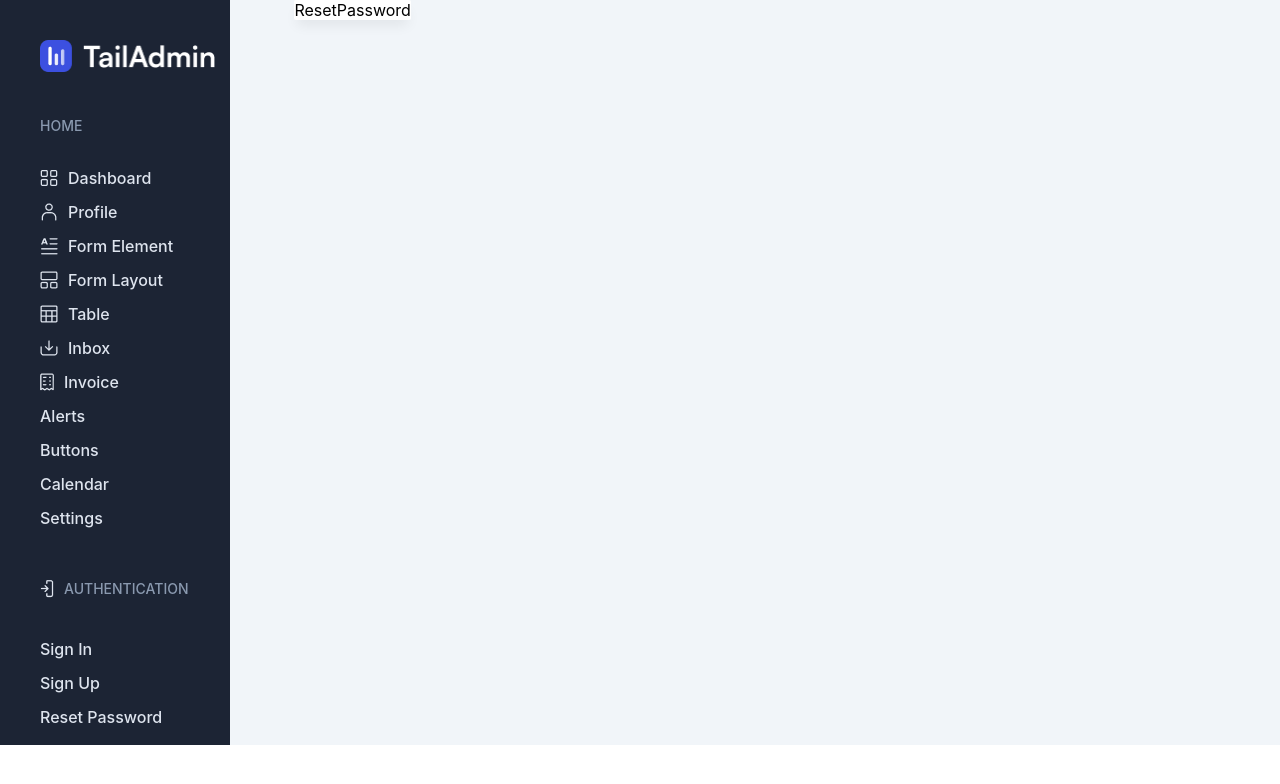
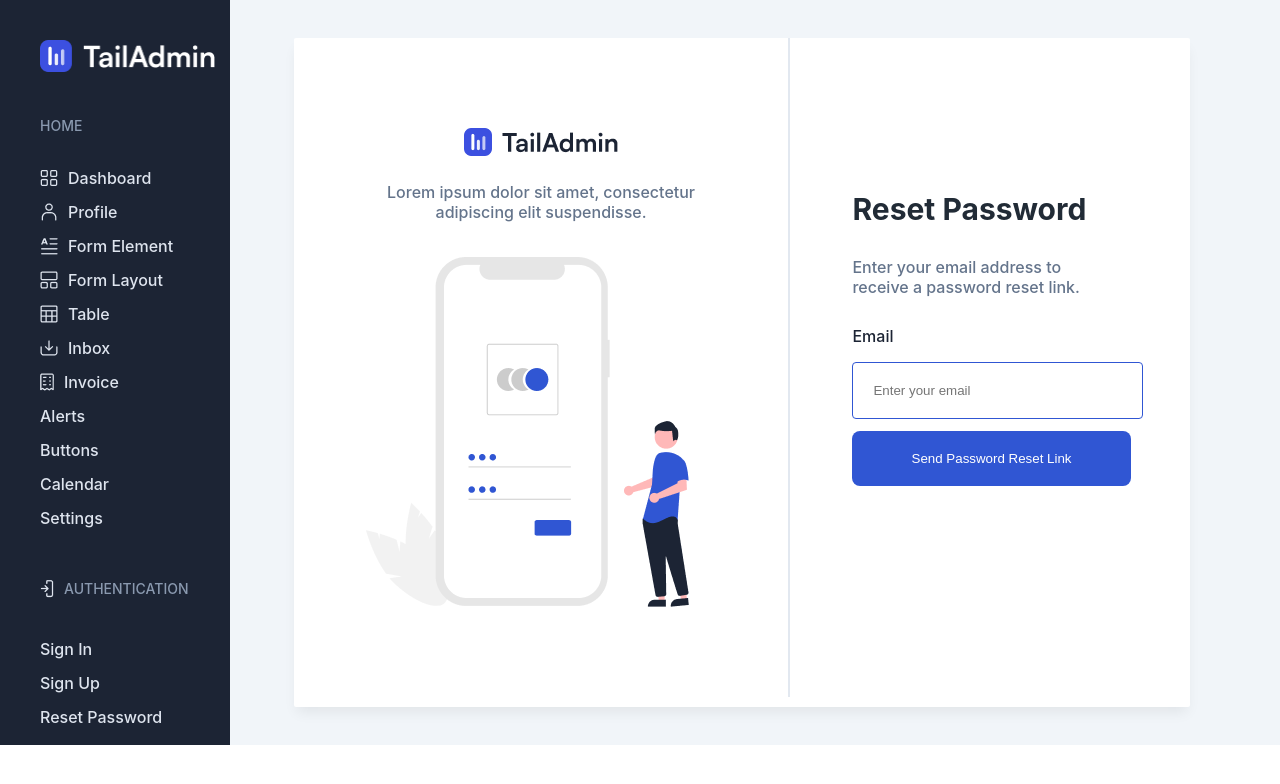
Before and after one commit to Muhametii00/Userdashboard, a React (Create React App) app: page /reset-password in a window 1280 px wide. Shown: the top 784 px of the page. Built offline with nearby package versions, Linux system fonts and the light colour scheme.

Commit message:
finished ResetPassword screen

```diff
--- a/src/components/screens/ResetPassword.js
+++ b/src/components/screens/ResetPassword.js
@@ -1,11 +1,120 @@
 import React from "react";
 import WhiteCard from "../Cards.js/WhiteCard";
+import DarkLogo from "../../assets/icons/DarkLogo.png";
+import UserPhone from "../../assets/icons/UserPhone.png";
 
 export const ResetPassword = () => {
   return (
-    <div>
-      <WhiteCard>
-        <div>ResetPassword</div>
+    <div style={{ width: "70%", marginTop: "3%", marginBottom: "3%" }}>
+      <WhiteCard height="100%" size="100%">
+        <div
+          style={{
+            width: "100%",
+            display: "flex",
+            flexDirection: "row",
+          }}
+        >
+          <div
+            style={{
+              display: "flex",
+              flexDirection: "column",
+              alignItems: "center",
+              padding: "10% 8%",
+              borderRight: "2px solid #E2E8F0",
+            }}
+          >
+            <img style={{ marginBottom: "3%" }} src={DarkLogo} alt="DarkLogo" />
+            <p
+              style={{
+                textAlign: "center",
+                marginBottom: "10%",
+                fontStyle: "normal",
+                fontWeight: "500",
+                fontSize: "16px",
+                color: "#64748B",
+              }}
+            >
+              Lorem ipsum dolor sit amet, consectetur <br /> adipiscing elit
+              suspendisse.
+            </p>
+            <img src={UserPhone} alt="UserPhone" />
+          </div>
+          <div
+            style={{
+              display: "flex",
+              flexDirection: "column",
+              alignItems: "center",
+              padding: "17% 10% 7% 7%",
+              width: "100%",
+            }}
+          >
+            <div style={{ width: "100%" }}>
+              <p
+                style={{
+                  fontStyle: "normal",
+                  fontWeight: "700",
+                  fontSize: "30px",
+                  color: "#212B36",
+                  marginTop: "0",
+                }}
+              >
+                Reset Password
+              </p>
+              <h2
+                style={{
+                  fontStyle: "normal",
+                  fontWeight: "500",
+                  fontSize: "16px",
+                  color: "#64748B",
+                  marginTop: "1%",
+                }}
+              >
+                Enter your email address to receive a password reset link.
+              </h2>
+            </div>
+            <div
+              style={{
+                width: "100%",
+                display: "flex",
+                flexDirection: "column",
+              }}
+            >
+              <p
+                style={{
+                  color: "#1C2434",
+                  fontSize: "16px",
+                  fontWeight: "500",
+                }}
+              >
+                Email
+              </p>
+              <input
+                placeholder="Enter your email"
+                style={{
+                  border: "1.5px solid #3056D3",
+                  borderRadius: "4px",
+                  color: "#64748B",
+                  width: "100%",
+                  padding: "20px",
+                  marginBottom: "5%",
+                }}
+              ></input>
+
+              <button
+                style={{
+                  width: "112%",
+                  padding: "20px",
+                  borderRadius: "8px",
+                  backgroundColor: "#3056D3",
+                  border: "0",
+                  color: "#ffff",
+                }}
+              >
+                Send Password Reset Link
+              </button>
+            </div>
+          </div>
+        </div>
       </WhiteCard>
     </div>
   );
```
